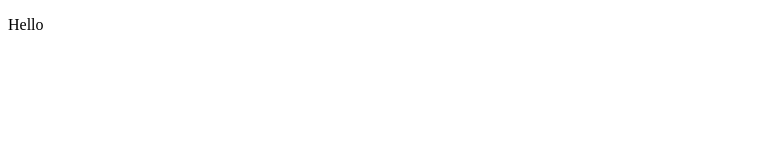
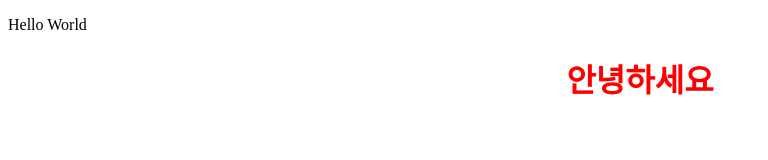
Before and after one commit to Kimyoumin06/website, a plain HTML site: page 2025.09.15/index.html in a window 1280 px wide. Shown: the whole page, without its empty margins (0-768 px from the left). Drawn offline with Linux system fonts and the light colour scheme.

Commit message:
changed title and write <h1> text

```diff
--- a/2025.09.15/index.html
+++ b/2025.09.15/index.html
@@ -3,9 +3,16 @@
 <head>
     <meta charset="UTF-8">
     <meta name="viewport" content="width=device-width, initial-scale=1.0">
-    <title>Document</title>
+    <title>My First Webpage</title>
+    <style>
+        h1{
+            color: red;
+            text-align: center;
+        }
+    </style>
 </head>
 <body>
-    <p>Hello</p>
+    <p>Hello World</p>
+    <h1>안녕하세요</h1>
 </body>
 </html>
```
